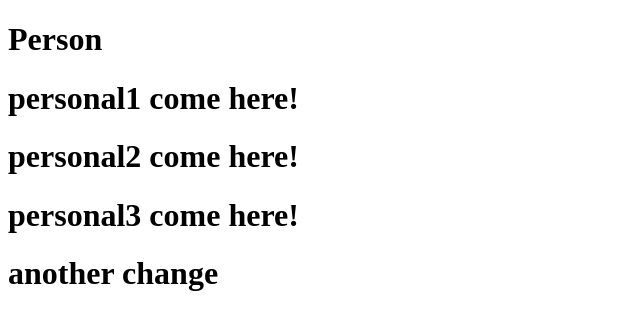
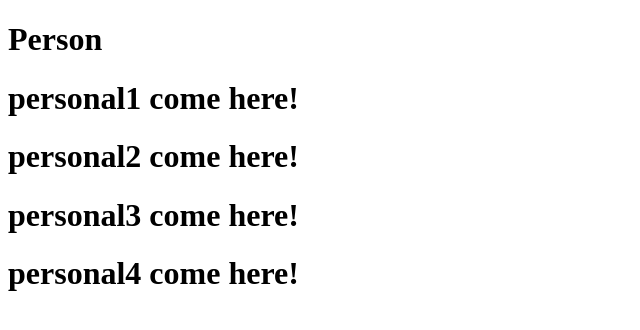
Before and after one commit to isbinge/node_practice, a website: page src/personal.html in a window 1280 px wide. Shown: the whole page, without its empty margins (0-640 px from the left). Drawn offline with Linux system fonts and the light colour scheme.

Commit message:
feat(person): c1

```diff
--- a/src/personal.html
+++ b/src/personal.html
@@ -11,7 +11,7 @@
       <h1>personal1 come here!</h1>
       <h1>personal2 come here!</h1>
       <h1>personal3 come here!</h1>
-      <h1>another change</h1>
+      <h1>personal4 come here!</h1>
     </div>
   </body>
 </html>
```
